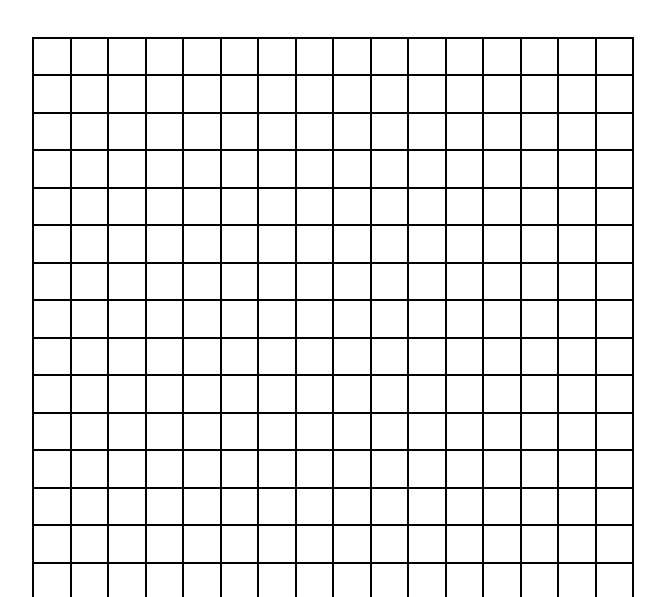
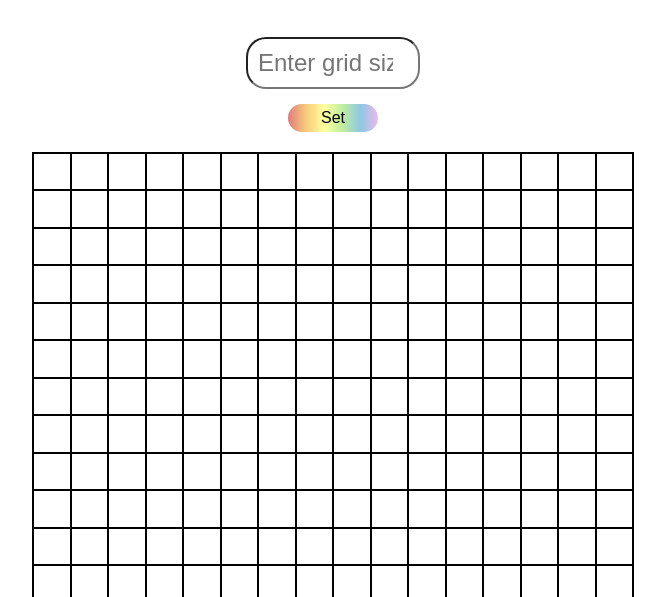
Before and after one commit to Natito9/OdinProject-EtchaSketch, a plain HTML site: page indexsketch.html in a window 1280 px wide. Shown: the part 197-794 px from the top of the page, without its empty margins (387-1052 px from the left). Drawn offline with Linux system fonts and the light colour scheme.

Commit message:
added buttons

```diff
--- a/indexsketch.html
+++ b/indexsketch.html
@@ -11,7 +11,13 @@
     <header>
       <h1 class="tittle">Etch a sketch!</h1>
       <p class="instruction">Move the cursor through the board to paint it!</p>
+
     </header>
+
+    <div class="controls"></div>
+        <input type="number" class="gridsize-input" placeholder="Enter grid size" min="1" max="100">
+        <button class="gridsize-button">Set</button>
+    </div>
 
     <div class="container"></div>
 
--- a/stylesketch.css
+++ b/stylesketch.css
@@ -10,14 +10,40 @@ body {
     align-items: center;
 }
 header{
-    margin-bottom: 40px;;
+    margin-bottom: 20px;;
     text-align: center;
 }
 
 h1{
     font-size: 2rem;
 }
+.controls {
+    margin-bottom: 20px;
+}
 
+.gridsize-input {
+    text-align: center;
+    padding: 10px;
+    font-size: 1.5rem;
+    width: 150px;
+    border-radius: 20px;
+    margin-bottom: 10px;
+}
+
+.gridsize-button {
+    padding: 5px 10px;
+    font-size: 1rem;
+    color: black;
+    width: 90px;
+    margin-left: 10px;
+    cursor: pointer;
+    background: linear-gradient(to right, rgb(224, 124, 124), rgb(246, 203, 122), rgb(255, 255, 160), rgb(192, 239, 159), rgb(142, 200, 226), rgb(235, 185, 235)); /* Rainbow gradient */
+    margin: 5px;
+    border-radius: 20px;
+    border-style: hidden;
+    margin-bottom: 20px;;
+    transition: background 0.3s ease;
+}
 .container{
     display:flex;
     flex-wrap:wrap;
```
